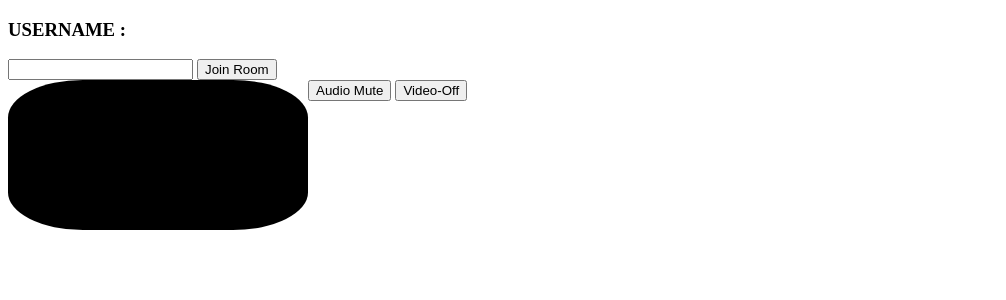
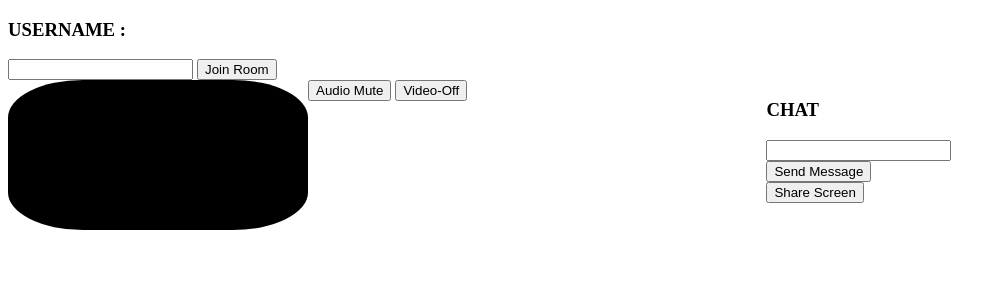
Before and after one commit to Naman82/VideoChatApplication, a Django app: page / in a window 1280 px wide. Shown: the top 300 px of the page, without its empty margins (0-1006 px from the left). Run offline with Django 4.2, Linux system fonts and the light colour scheme.

Commit message:
css updated

```diff
--- a/Chat/templates/Chat/index.html
+++ b/Chat/templates/Chat/index.html
@@ -15,7 +15,7 @@
         <button id="btn-join">Join Room</button>
     </div>
 
-    <div>
+    <div class="main-grid-container">
         <div id="video-container">
             <div>
                 <video id="local-video" style="float: left;" autoplay playsinline></video>
@@ -23,6 +23,18 @@
             <button id="btn-toggle-audio">Audio Mute</button>
             <button id="btn-toggle-video">Video-Off</button>
         </div>
+
+
+        <div id="chat">
+            <h3>CHAT</h3>
+            <div id="messages">
+                <ul id="message-list"></ul>
+            </div>
+
+            <div><input id="msg"><button id="btn-send-msg">Send Message</button></div>
+            <button id="btn-share-screen">Share Screen</button>
+        </div>
+
     </div>
 
     <script src="{% static 'js/main.js' %}" type="text/javascript"></script>
--- a/static/css/index_css.css
+++ b/static/css/index_css.css
@@ -1,3 +1,14 @@
+.video-grid-container{
+    display: grid;
+    grid-template-columns: repeat(3, 1fr);
+    background-color: black;
+}
+
+.main-grid-container{
+    display: grid;
+    grid-template-columns: 60% 20%;
+}
+
 video{
     border-radius: 25%;
     background-color: black;
--- a/static/js/main.js
+++ b/static/js/main.js
@@ -10,9 +10,21 @@ var webSocket;
 function webSocketOnMessage(event){
 
     var parsedData=JSON.parse(event.data);
-    var message = parsedData['message'];
+    var peerUsername = parsedData['peer'];
+    var action = parsedData['action'];
 
-    console.log('message :',message);
+    if(username == peerUsername){
+        return;
+    }
+
+    // console.log('message : ',message);
+    var receiver_channel_name = parsedData['message']['receiver_channel_name'];
+
+    if(action == 'new-peer'){
+        createOfferer(peerUsername, receiver_channel_name);
+
+        return;
+    }
 
 }
 
@@ -51,12 +63,76 @@ btnJoin.addEventListener('click',() => {
 
     webSocket.addEventListener('open',(e) => {
         console.log('Connection open!');
+
+        sendSignal('new-peer',{});
+
+        webSocket.send(jsonStr);
+
     });
+
+
     webSocket.addEventListener('message',webSocketOnMessage);
+
+
     webSocket.addEventListener('close',(e) => {
         console.log('Connection closed!');
     });
+
+
     webSocket.addEventListener('error',(e) => {
         console.log('Error Occurred!')
     });
 });
+
+
+var localStream = new MediaStream();
+
+const constraints ={
+    'video':true,
+    'audio':true
+};
+
+const localVideo = document.querySelector('#local-video');
+
+var userMedia = navigator.mediaDevices.getUserMedia(constraints)
+    .then(stream => {
+        localStream=stream;
+        localVideo.srcObject =localStream;
+        localVideo.muted =true;
+    })
+
+    .catch(error => {
+        console.log('Error accessing media devices.', error);
+    });
+
+    function sendSignal(action,message){
+        var jsonStr=JSON.stringify({
+            'peer':username,
+            'action':action,
+            'message':message,
+        });
+
+        webSocket.send(jsonStr);
+    }
+
+
+    function createOfferer(peerUsername, receiver_channel_name){
+        var peer = new RTCPeerConnection(null);
+
+        addLocalTracks(peer);
+
+        var dc =peer.createDataChannel('channel');
+        dc.addEventListener('open', () => {
+            console.log('Connection opened!');
+        });
+
+
+    }
+
+    function addLocalTracks(peer){
+        localStream.getTracks().forEach(track => {
+            peer.addTrack(track, localStream);
+        });
+
+        return;
+    }
```
Also changed, not shown: Chat/consumers.py (+8 -8 lines).
